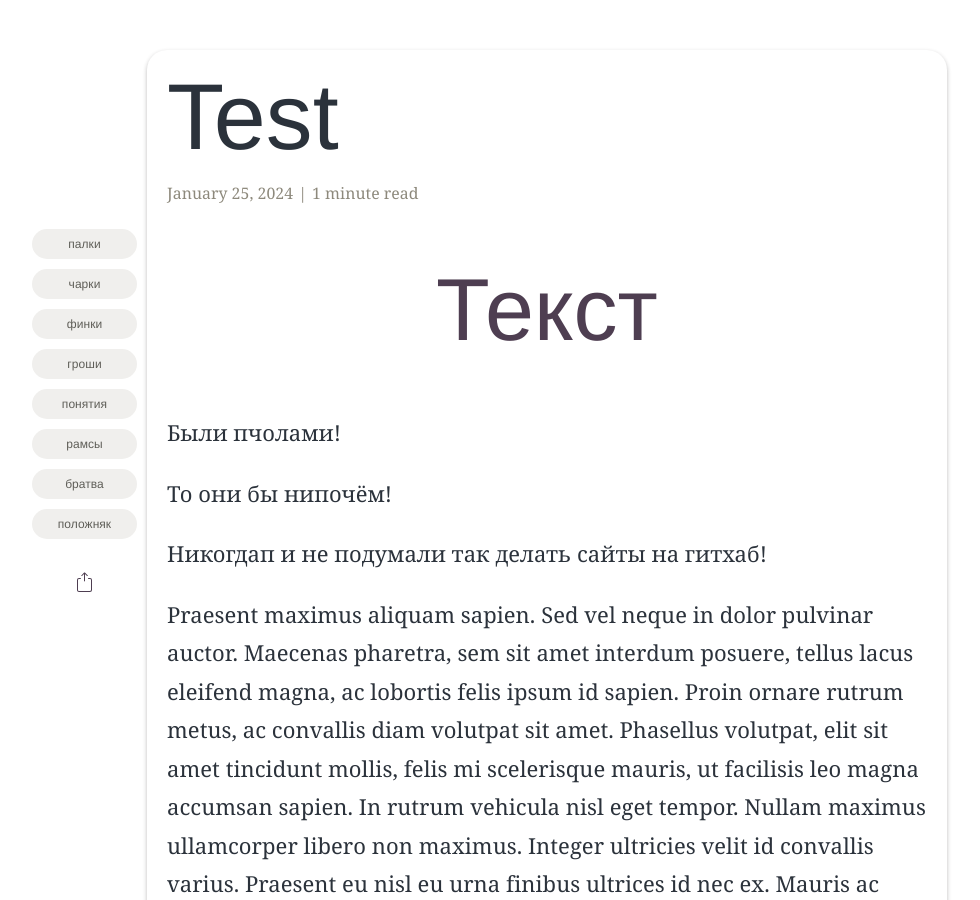
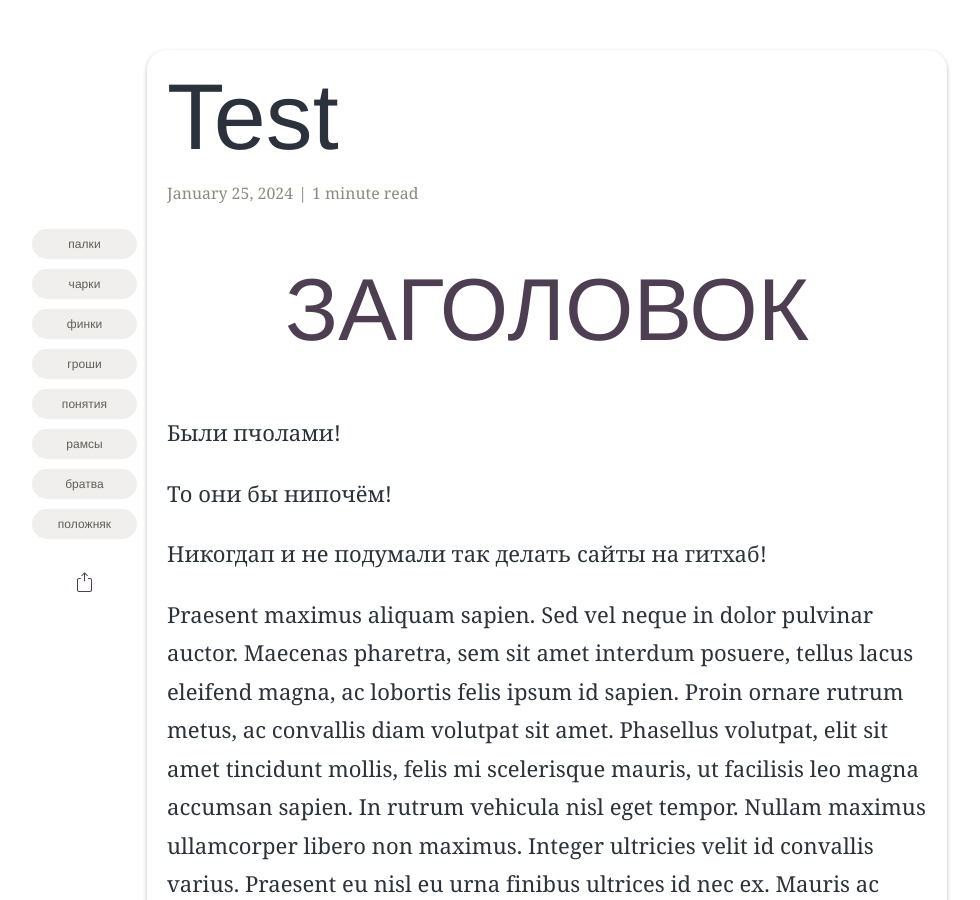
Before and after one commit to GrandHamster/Patsansky_rasklad, a Jekyll site: the page built from _posts/2021-01-25-test.markdown, in a window 1280 px wide and 900 px high, scrolled down 553 px. Shown: the whole window, without its empty margins (93-1073 px from the left). Built offline with Jekyll 4.4.1, drawn with Linux system fonts in a browser that asks for light colours; some web fonts are replaced.

Commit message:
Update 2021-01-25-test.markdown

```diff
--- a/_posts/2021-01-25-test.markdown
+++ b/_posts/2021-01-25-test.markdown
@@ -10,7 +10,7 @@ tags: [Палки, Чарки, Финки, Гроши, Понятия, Рамс
 author: Armando Maynez
 
 ---
-<h1 style="text-align: center;">Текст</h1>
+<h1 style="text-align: center;">ЗАГОЛОВОК</h1>
 
 Были пчолами!
 
```
